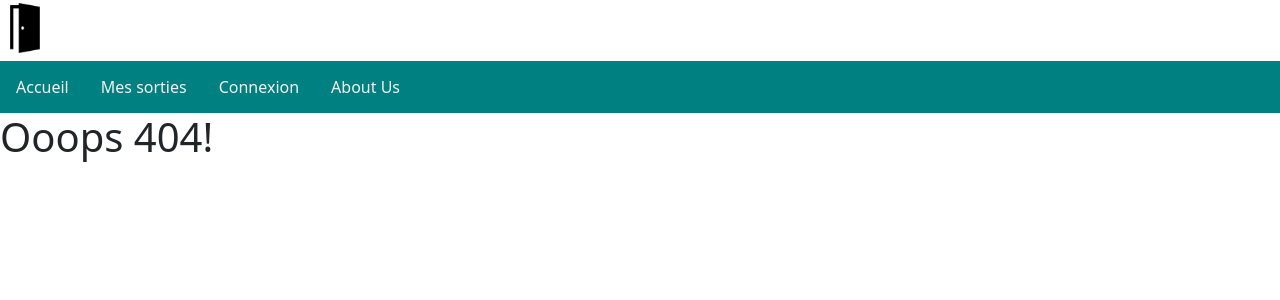
After one commit to fdersu/Sortir, a PHP site: template templates/bundles/TwigBundle/Exception/error404.html.twig in a window 1280 px wide. The commit adds this page. Shown: the top 300 px of the page. Run offline with PHP 8.4, Linux system fonts and the light colour scheme; the template is opened without the code that fills it, so the values that code supplies are empty; some libraries are stand-ins or nearby versions.

Commit message:
Diminution taille logo dans base + bundle 404 pour prod

```diff
--- a/templates/base.html.twig
+++ b/templates/base.html.twig
@@ -18,7 +18,7 @@
 <body>
 
 <header>
-    <h1><img src="{{ asset('img/Logo-sortie.png') }}" alt="Sortie !"></h1>
+    <h1><img src="{{ asset('img/Logo-sortie.png') }}" height="50px" alt="Sortie !"></h1>
     {% include 'menu/nav.html.twig' %}
 
 </header>
--- /dev/null
+++ b/templates/bundles/TwigBundle/Exception/error404.html.twig
@@ -0,0 +1,8 @@
+{% extends 'base.html.twig' %}
+{% block title %}{{ parent() }}  | 404 {% endblock %}
+
+{% block body %}
+
+    <h1>Ooops 404!</h1>
+
+{% endblock %}
```
